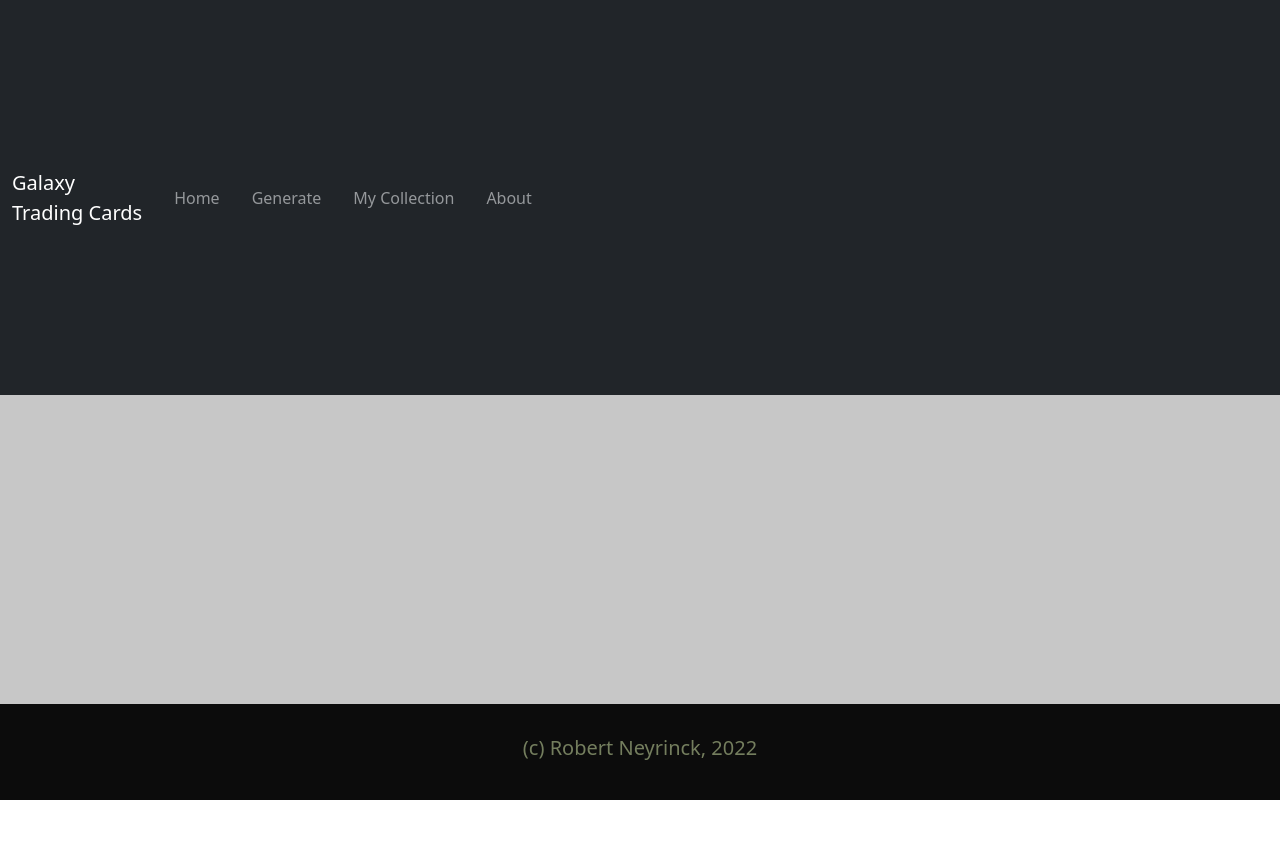
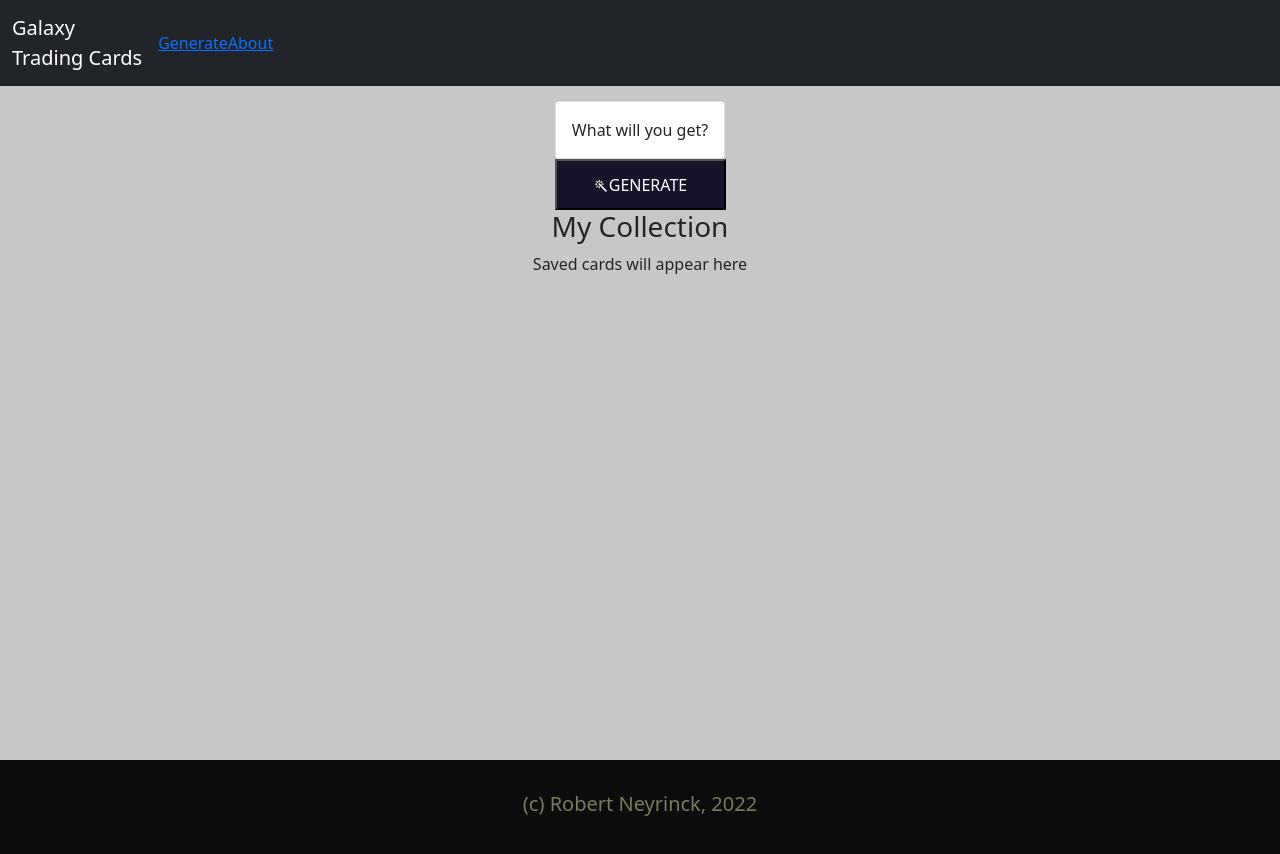
Before and after one commit to rneyrinck/Project-2, a React (Create React App) app: page / in a window 1280 px wide. Before the commit the page ends 800 px from the top, so only its background shows below. Built offline with nearby package versions, Linux system fonts and the light colour scheme.

Commit message:
reworked navbar dropdown items

```diff
--- a/src/App.js
+++ b/src/App.js
@@ -3,10 +3,8 @@ import { Route, Routes } from "react-router";
 import About from "./about/about";
 import "./App.css";
 import Footer from "./footer/footer";
-import GalaxyCard from "./galaxyCard/galaxyCard";
 import Generator from "./generator/generator";
 import Header from "./header/header";
-import Main from "./main/main";
 import MyCollection from "./myCollection/myCollection";
 
 function App() {
@@ -23,7 +21,6 @@ function App() {
 
 
 
-  // randomPage()
   // function for random selection of galaxy items after api call
   // create function that uses fetch to call the nasa api
   const getGalaxyAPI = () => {
@@ -34,22 +31,17 @@ function App() {
       let min = Math.ceil(1);
       let max = Math.floor(18);
       let pageMath = Math.floor(Math.random() * (max - min) + min);
-      // console.log(pageMath)
       return pageMath;
     };
     const randomGalaxy = () => {
       let min = Math.ceil(0);
       let max = Math.floor(galaxyList.length);
       let randomGalaxyMath = Math.floor(Math.random() * (max - min) + min);
-      // console.log(randomGalaxyMath)
       return randomGalaxyMath;
     };
     const randomPageChoice = randomPage();
-    // console.log(randomPageChoice)
     const randomGalaxyChoice = randomGalaxy();
-    // console.log(randomGalaxyChoice)
     const url = `${urlGalaxy}${randomPageChoice}`;
-    // console.log(url)
 
     fetch(url)
       .then((res) => res.json())
@@ -57,8 +49,6 @@ function App() {
       .then((data) => setGalaxyList(data.collection.items))
       .then(()=>setGalaxyCardData(galaxyList[randomGalaxyChoice]))
       .catch(() => console.log("issue in getGalaxyAPI, App.js line 38"));
-
-    // console.log(galaxyCard);
   };
   const addToCollection = () => {
     setCardToAdd(galaxyCardData)
@@ -69,7 +59,6 @@ function App() {
     console.log(collectionData)
   }
   // console.log(galaxyCard)
-  // getGalaxyAPI()
   // take that getgalaxyAPI functin and send it to the button component
   // onclick in button component activate that fetch function
   // send it back up the tree to APP then back to galaxy card to populate name and image
@@ -78,11 +67,9 @@ function App() {
     <div className="App">
       <Header />
       <Routes>
-        <Route path="/Project-2/" element={<Generator getGalaxyAPI={getGalaxyAPI} galaxyCardData={galaxyCardData} collectionData={collectionData} setCollectionData={setCollectionData} addToCollection={addToCollection}/>}/>
-        <Route path='/Project-2/about' element={<About/>}/>
-        <Route path='/Project-2/my-collection' element={<MyCollection collectionData={collectionData}/>}/>
+        <Route path="/" element={<Generator getGalaxyAPI={getGalaxyAPI} galaxyCardData={galaxyCardData} collectionData={collectionData} setCollectionData={setCollectionData} addToCollection={addToCollection}/>}/>
+        <Route path='/about' element={<About/>}/>
       </Routes>
-      {/* <Main galaxyList={galaxyList} setGalaxyList={setGalaxyList} galaxyCard={galaxyCard} setGalaxyCard={setGalaxyCard} getGalaxyAPI={getGalaxyAPI} urlGalaxy={urlGalaxy}/> */}
       <Footer />
     </div>
   );
--- a/src/generator/generator.js
+++ b/src/generator/generator.js
@@ -18,8 +18,9 @@ import {
   BsShare,
   BsChevronDown,
 } from "react-icons/bs";
-
+import { IoMdColorWand } from "react-icons/io";
 import GalaxyCard from "../galaxyCard/galaxyCard";
+import MyCollection from "../myCollection/myCollection";
 
 import "./generator.css";
 const Generator = (props) => {
@@ -31,7 +32,6 @@ const Generator = (props) => {
 
   const APICall = () => {
     props.getGalaxyAPI();
-    var node = document.getElementById("my-node");
 
     if (props.galaxyCardData) {
       setGalaxyCardHTML(
@@ -44,7 +44,7 @@ const Generator = (props) => {
                 <Container fluid>
                   <Navbar.Toggle aria-controls="navbarScroll">
                     <Navbar.Brand>
-                     Learn more <BsChevronDown/>
+                      Learn more <BsChevronDown />
                     </Navbar.Brand>
                   </Navbar.Toggle>
                   <Navbar.Collapse id="navbarScroll">
@@ -79,7 +79,7 @@ const Generator = (props) => {
     } else {
       setGalaxyCardHTML(
         <Card>
-          <Card.Body>Click one more time!</Card.Body>
+          <Card.Body>Double Click!</Card.Body>
         </Card>
       );
     }
@@ -87,11 +87,19 @@ const Generator = (props) => {
 
   return (
     <section className="generator">
-      <GalaxyCard galaxyCardHTML={galaxyCardHTML} />
+      {galaxyCardHTML}
 
       <button onClick={APICall}>
-        <span className="span-icon"></span> GENERATE
+        <span className="span-icon">
+          <IoMdColorWand />
+        </span>{" "}
+        GENERATE
       </button>
+      <div>
+        <h3>My Collection</h3>
+
+        <MyCollection />
+      </div>
     </section>
   );
 };
--- a/src/header/header.js
+++ b/src/header/header.js
@@ -5,7 +5,7 @@ import About from "../about/about";
 import "./header.css";
 import GeneratorBtn from "../generatorbtn/generatorBtn";
 import { AiOutlineMenu } from "react-icons/ai";
-import 'bootstrap/dist/css/bootstrap.min.css';
+import "bootstrap/dist/css/bootstrap.min.css";
 import { Container, Dropdown, Nav, Navbar, NavDropdown } from "react-bootstrap";
 const Header = () => {
   // const dropDown = () => {
@@ -21,29 +21,30 @@ const Header = () => {
   //   );
   // };
   return (
-
     <Navbar variant="dark" bg="dark" expand="lg">
       <Container fluid>
-    <Navbar.Brand href="#home">Galaxy<br/><span>Trading Cards</span></Navbar.Brand>
+        <Navbar.Brand href="#home">
+          Galaxy
+          <br />
+          <span>Trading Cards</span>
+        </Navbar.Brand>
         <Navbar.Toggle aria-controls="navbar-dark-example"></Navbar.Toggle>
         <Navbar.Collapse id="navbar-dark-example">
           <Nav>
-        {/* <NavDropdown
-          id="nav-dropdown-dark-example"
-          title="Dropdown"
-          menuVariant="dark"
-        > */}
-          <Dropdown.Item href="/Project-2">Home</Dropdown.Item>
+           <Link to='/'>Generate</Link>
+           <Link to='/about'>About</Link>
+            {/* <Dropdown.Item href="/Project-2">Home</Dropdown.Item>
             <Dropdown.Item href="/Project-2">Generate</Dropdown.Item>
-          <Dropdown.Item href="/Project-2/my-collection">My Collection</Dropdown.Item>
+            <Dropdown.Item href="/Project-2/my-collection">
+              My Collection
+            </Dropdown.Item>
             <Dropdown.Divider />
             <Dropdown.Item href="/Project-2/about">About</Dropdown.Item>
-        {/* </NavDropdown> */}
+            </NavDropdown> */}
           </Nav>
         </Navbar.Collapse>
       </Container>
     </Navbar>
-
   );
 };
 export default Header;
--- a/src/myCollection/myCollection.js
+++ b/src/myCollection/myCollection.js
@@ -2,7 +2,8 @@ import { Card, Container, Nav, Navbar } from "react-bootstrap";
 import { BsBookmarkPlus, BsDownload, BsShare } from "react-icons/bs";
 
 const MyCollection = (props) => {
-  const collectionList = props.collectionData.map((items) => {
+  if (props.collectionData) {
+    props.collectionData.map((items) => {
       return (
         <>
           <Card id="galCard">
@@ -12,9 +13,7 @@ const MyCollection = (props) => {
               <Navbar expand="lg">
                 <Container fluid>
                   <Navbar.Toggle aria-controls="navbarScroll">
-                  <Navbar.Brand>
-                    {items.data[0].title}
-                  </Navbar.Brand>
+                    <Navbar.Brand>{items.data[0].title}</Navbar.Brand>
                   </Navbar.Toggle>
                   <Navbar.Collapse id="navbarScroll">
                     <Nav
@@ -22,9 +21,7 @@ const MyCollection = (props) => {
                       style={{ maxHeight: "100px" }}
                       navbarScroll
                     >
-                    <Card.Text>
-                      {items.data[0].description}
-                    </Card.Text>
+                      <Card.Text>{items.data[0].description}</Card.Text>
                     </Nav>
                   </Navbar.Collapse>
                 </Container>
@@ -46,6 +43,8 @@ const MyCollection = (props) => {
         </>
       );
     });
-  return { collectionList };
+  } else {
+    return <p>Saved cards will appear here</p>;
+  }
 };
 export default MyCollection;
```
Also changed, not shown: 2 other files (tests, documents, lock files or other folders). Lines whose indentation alone changed are shown as unchanged.
